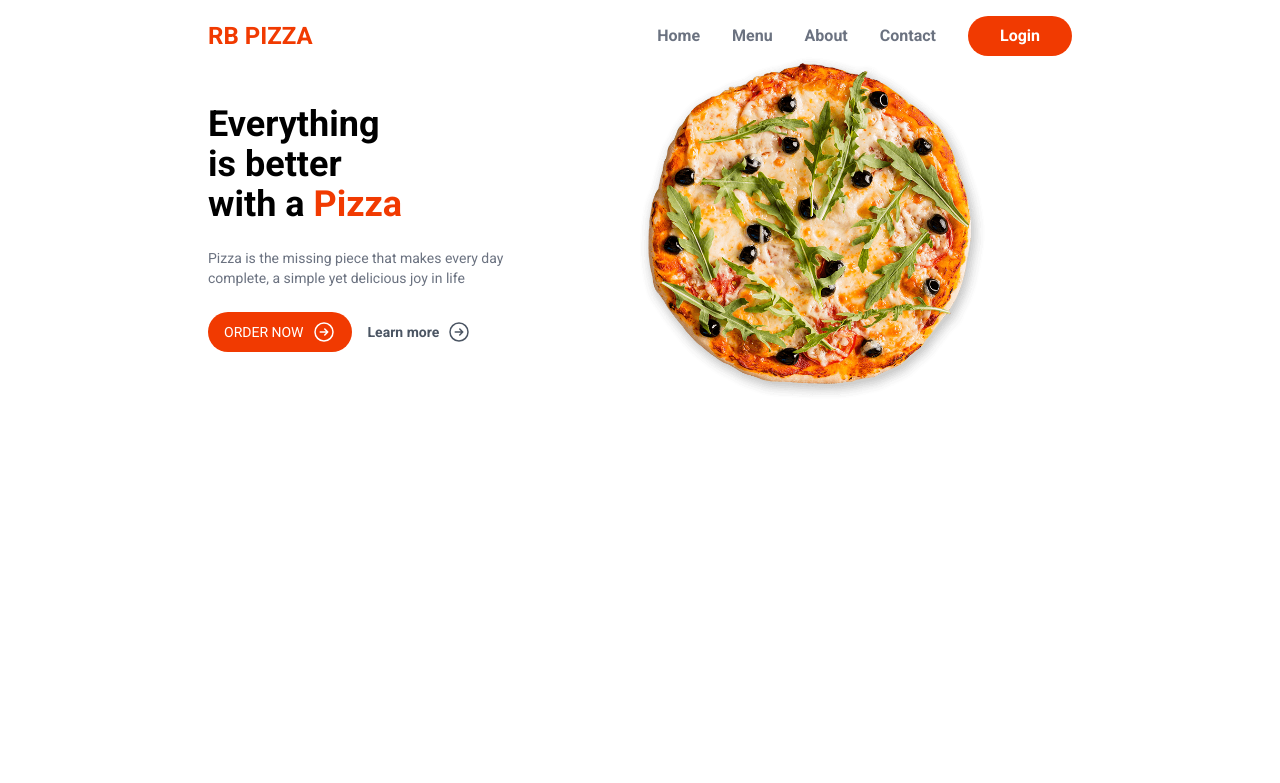
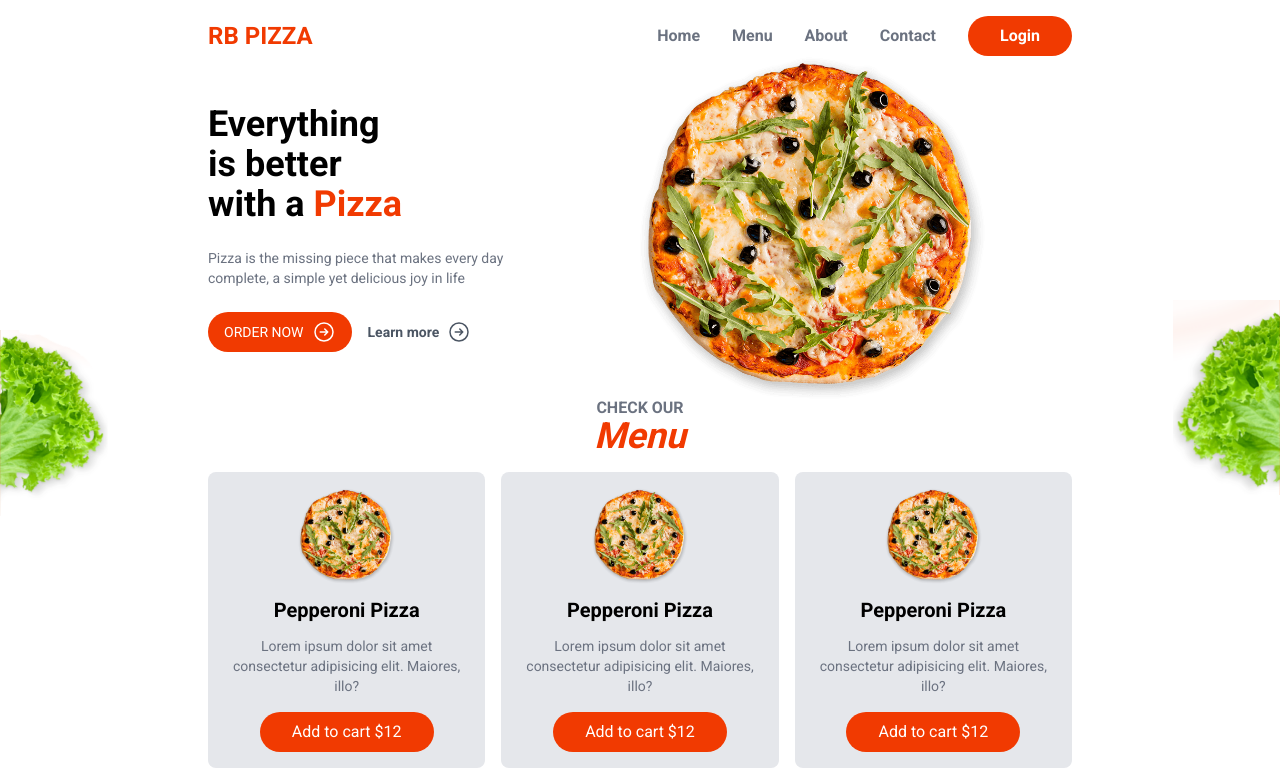
Before and after one commit to remus00/food_app, a Next.js app: page / in a window 1280 px wide. Shown: the top 783 px of the page. Built offline with nearby package versions, Linux system fonts and the light colour scheme.

Commit message:
HomeMenu section and MenuItem component

```diff
--- a/src/app/page.js
+++ b/src/app/page.js
@@ -1,11 +1,13 @@
 import Header from '@/components/layout/Header';
 import Hero from '@/components/layout/Hero';
+import HomeMenu from '@/components/layout/HomeMenu';
 
 export default function Home() {
     return (
         <>
             <Header />
             <Hero />
+            <HomeMenu />
         </>
     );
 }
--- /dev/null
+++ b/src/components/layout/HomeMenu.jsx
@@ -0,0 +1,35 @@
+import Image from 'next/image';
+import React from 'react';
+import MenuItem from '../menu/MenuItem';
+
+const HomeMenu = () => {
+    return (
+        <section className="">
+            <div className="absolute left-0 right-0 w-full justify-start">
+                <div className="absolute left-0 -top-[70px] text-left -z-10">
+                    <Image src="/assets/sallad1.png" alt="salad" width={109} height={189} />
+                </div>
+
+                <div className="absolute -top-[100px] right-0 -z-10">
+                    <Image src="/assets/sallad2.png" width={107} height={195} alt="salad" />
+                </div>
+            </div>
+
+            <div className="text-center mb-4">
+                <h3 className="uppercase font-semibold text-gray-500 leading-4">Check our</h3>
+                <h2 className="text-primary font-bold text-4xl italic">Menu</h2>
+            </div>
+
+            <div className="grid grid-cols-3 gap-4">
+                <MenuItem />
+                <MenuItem />
+                <MenuItem />
+                <MenuItem />
+                <MenuItem />
+                <MenuItem />
+            </div>
+        </section>
+    );
+};
+
+export default HomeMenu;
--- /dev/null
+++ b/src/components/menu/MenuItem.jsx
@@ -0,0 +1,24 @@
+import React from 'react';
+
+const MenuItem = () => {
+    return (
+        <div className="bg-gray-200 p-4 rounded-lg text-center hover:bg-white hover:shadow-md hover:shadow-black/25 transition-all">
+            <div className="text-center">
+                <img
+                    src="/assets/pizza.png"
+                    alt="pizza"
+                    className="max-h-auto max-h-24 block mx-auto"
+                />
+            </div>
+            <h4 className="font-semibold my-3 text-xl">Pepperoni Pizza</h4>
+            <p className="text-gray-500 text-sm">
+                Lorem ipsum dolor sit amet consectetur adipisicing elit. Maiores, illo?
+            </p>
+            <button className="bg-primary rounded-full px-8 py-2 text-white mt-4">
+                Add to cart $12
+            </button>
+        </div>
+    );
+};
+
+export default MenuItem;
```
